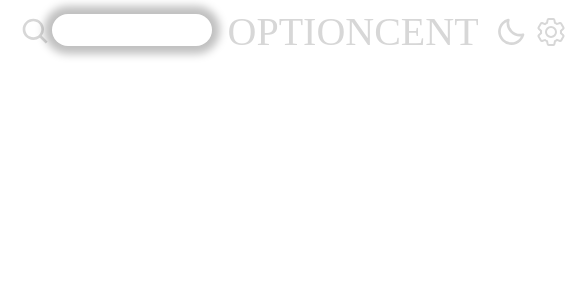
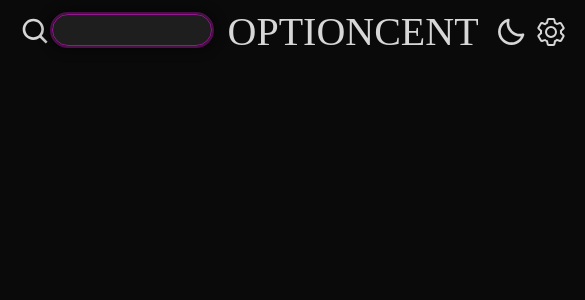
Before and after one commit to llleeeaaannn/optioncent, a React (Create React App) app: page / in a window 390 px wide. Both pictures are taken after a click on the icon 35 px from the left and 32 px from the top of the page. Shown: the top 300 px of the page, 585 px wide, since content can reach past the window. Built offline with nearby package versions, Linux system fonts and the light colour scheme.

Commit message:
Added animation and extra styling to searchbar, added functionality to search with enter, added functionality to check for valid ticker

```diff
--- a/src/components/App.css
+++ b/src/components/App.css
@@ -135,9 +135,12 @@ table {
 
 body {
 	position: relative;
-	min-width: 50rem;
 	background-color: var(--bg1);
 	overflow-x: hidden;
+}
+
+/* Root Element Styling */
+#root {
 }
 
 /* Header Container */
@@ -695,11 +698,39 @@ body {
 	text-align: center;
 }
 
+/* Animations */
+/* Styling to shake searchbar when input is not a ticker */
+.shake-searchbar {
+  animation: shake 0.5s;
+}
+
+@keyframes shake-searchbar {
+  0% { transform: translate(-4px) }
+  10% { transform: translate(1px) }
+  20% { transform: translate(4px) }
+  30% { transform: translate(-1px) }
+  40% { transform: translate(-5px) }
+  50% { transform: translate(0px) }
+  60% { transform: translate(5px) }
+  70% { transform: translate(-1px) }
+  80% { transform: translate(-4px) }
+  90% { transform: translate(2px) }
+  100% { transform: translate(-2px) }
+}
 
 
 /* @media (max-device-width:480px) {
 
 } */
+
+@media (max-width:480px) {
+
+	/* Body Styling */
+	body {
+		overflow-x: auto;
+	}
+
+}
 
 @media (max-width:820px) {
 
@@ -710,3 +741,23 @@ body {
 	}
 
 }
+
+
+/* Styling to shake current row of divs when answer is not valid */
+.shake {
+  animation: shake 0.5s;
+}
+
+@keyframes shake {
+  0% { transform: translate(-6px) }
+  10% { transform: translate(1px) }
+  20% { transform: translate(8px) }
+  30% { transform: translate(-2px) }
+  40% { transform: translate(8px) }
+  50% { transform: translate(0px) }
+  60% { transform: translate(8px) }
+  70% { transform: translate(-1px) }
+  80% { transform: translate(-8px) }
+  90% { transform: translate(0px) }
+  100% { transform: translate(6px) }
+}
--- a/src/components/App.js
+++ b/src/components/App.js
@@ -24,7 +24,7 @@ function App() {
   const [error, setError] = useState('');
   const [showError, setShowError] = useState(false);
   const [optionable, setOptionable] = useState(true);
-  const [theme, setTheme] = useState(false);
+  const [theme, setTheme] = useState(true);
 
   const changeTicker = (newTicker) => {
     setTicker(newTicker);
--- a/src/components/searchbar/searchbar.js
+++ b/src/components/searchbar/searchbar.js
@@ -1,4 +1,4 @@
-import { useState, useEffect } from 'react';
+import { useState, useEffect, useRef } from 'react';
 import { tickers } from '../../data/tickers'
 import Dropdown from './searchbar-dropdown';
 
@@ -8,6 +8,9 @@ const Searchbar = ({ changeTicker }) => {
   const [clicked, setClicked] = useState(false);
   const [suggestions, setSuggestions] = useState([]);
   const [showSearchbar, setShowSearchbar] = useState(false);
+  const [shakeSearchbar, setShakeSearchbar] = useState(false);
+
+  const searchbarRef = useRef();
 
   const getSuggestions = () => {
     let input = value.trim().toUpperCase();
@@ -23,8 +26,30 @@ const Searchbar = ({ changeTicker }) => {
     setSuggestions([]);
     changeTicker(suggestion);
     setShowSearchbar(false);
+    setValue('');
   }
 
+  const searchbarSubmit = (event) => {
+    let input = searchbarRef.current.value.toUpperCase();
+    tickers.includes(input) ? suggestionClicked(input) : invalidSearch();
+    event.preventDefault();
+  }
+
+  const invalidSearch = () => {
+    setShakeSearchbar(true);
+    setTimeout(() => {
+      setShakeSearchbar(false);
+    }, 500);
+  }
+
+  async function searchbarIconClicked() {
+    if (!showSearchbar) {
+      await setShowSearchbar(!showSearchbar);
+      searchbarRef.current.focus();
+    } else {
+      setShowSearchbar(!showSearchbar);
+    }
+  }
 
   useEffect(() => {
     !clicked ? setSuggestions(getSuggestions()) : setClicked(false);
@@ -33,16 +58,17 @@ const Searchbar = ({ changeTicker }) => {
   return (
     <div id="searchbar-outer-container">
       <div id="searchbar-inner-container">
-        <svg id="searchbar-svg" onClick={() => setShowSearchbar(!showSearchbar)} viewBox="0 0 24 24">
+        <svg id="searchbar-svg" onClick={searchbarIconClicked} viewBox="0 0 24 24">
           <path fill="currentColor" d="M10 18a7.952 7.952 0 0 0 4.897-1.688l4.396 4.396l1.414-1.414l-4.396-4.396A7.952 7.952 0 0 0 18 10c0-4.411-3.589-8-8-8s-8 3.589-8 8s3.589 8 8 8zm0-14c3.309 0 6 2.691 6 6s-2.691 6-6 6s-6-2.691-6-6s2.691-6 6-6z"/>
         </svg>
         { showSearchbar &&
           <div className="searchbar">
-            <form className="searchbar-form">
+            <form className="searchbar-form" onSubmit={searchbarSubmit}>
               <input
                 type="text"
-                required
                 value={value}
+                className={shakeSearchbar ? 'shake-searchbar searchbar-input' : 'searchbar-input'}
+                ref={searchbarRef}
                 onChange={(e) => {
                   setValue(e.target.value);
                 }}
```
